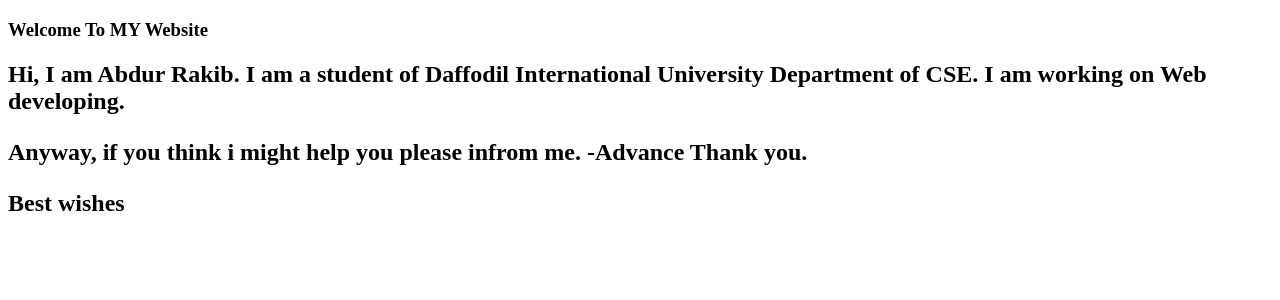
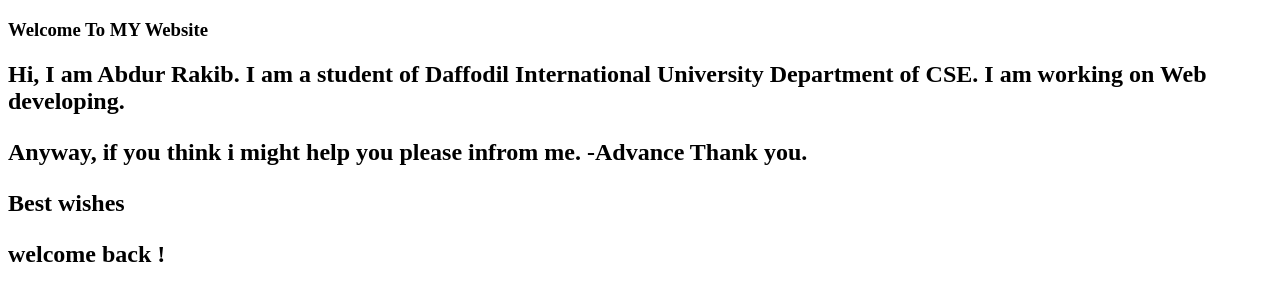
Before and after one commit to Ab-Rakib/my-websitedemo6, a plain HTML site: page index.html in a window 1280 px wide. Drawn offline with Linux system fonts and the light colour scheme.

Commit message:
bug some fixed

```diff
--- a/index.html
+++ b/index.html
@@ -17,6 +17,7 @@
         you.
       </p>
       <p>Best wishes</p>
+      <p>welcome back !</p>
     </h2>
   </body>
 </html>
```
